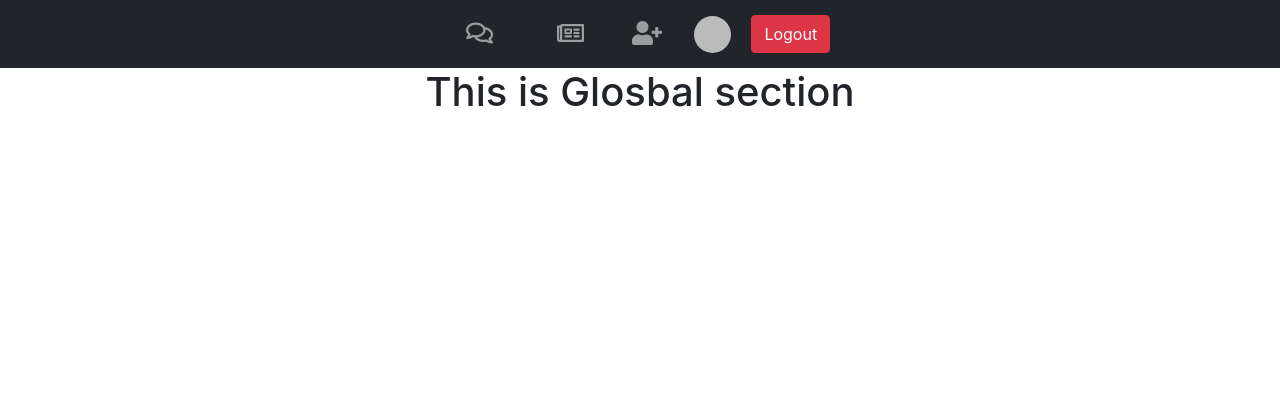
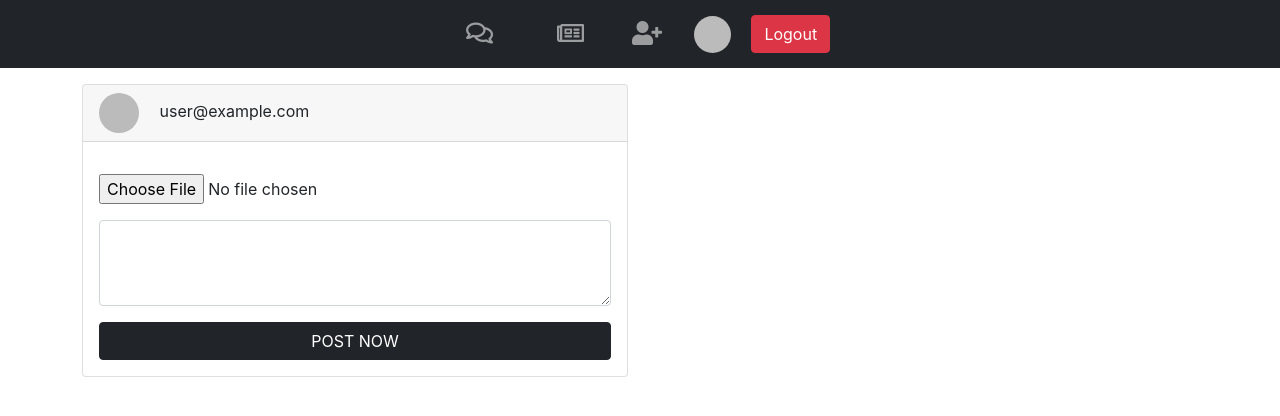
Before and after one commit to MridulSheikh/Live-chat, a React (Create React App) app: page / in a window 1280 px wide. Shown: the top 416 px of the page. Built offline with nearby package versions, Linux system fonts and the light colour scheme; no server answers; sample sign-in values are in the browser's storage.

Commit message:
post section added

```diff
--- a/src/App.js
+++ b/src/App.js
@@ -9,7 +9,7 @@ import PrivateRoute from './commponent/privateRoute/PrivateRoute';
 import AuthProvider from './context/Context';
 function App() {
   return (
-    <div className="App">
+    <div>
     <AuthProvider>
     <BrowserRouter>
      <Routes>
--- a/src/commponent/Chat/Chat.js
+++ b/src/commponent/Chat/Chat.js
@@ -5,11 +5,11 @@ import { Link } from 'react-router-dom';
 const Chat = () => {
     return (
         <Container>
-            <div>
+            <div className="text-center">
             <Row xs={3} md={3} className="bg-dark py-3" sticky="top">
-            <Col sm><Link to="/"> <h3><i className="fas fa-arrow-left text-light"></i></h3></Link></Col>
-            <Col sm><h3 className="text-light">Massages</h3></Col>
-            <Col sm><Link to="friendReq"><h3 className="text-light"><i className="fas fa-user-friends"></i></h3></Link></Col>
+            <Col sm><Link to="/"> <h3 className="text-center"><i className="fas fa-arrow-left text-light"></i></h3></Link></Col>
+            <Col sm><h3 className="text-light text-center">Massages</h3></Col>
+            <Col sm><Link to="friendReq"><h3 className="text-light text-center"><i className="fas fa-user-friends"></i></h3></Link></Col>
            </Row>
             </div>
             <h1>chat section</h1>
--- a/src/commponent/Global/Global.js
+++ b/src/commponent/Global/Global.js
@@ -1,11 +1,18 @@
 import React from 'react';
-import Header from '../Header/Header';
-
+import { Button, Card, Col, Container, Form, Row } from 'react-bootstrap';
+import Post from '../post/Post';
 const Global = () => {
     return (
-        <div>
-            <h1>This is Glosbal section</h1>
-        </div>
+        <Container>
+           <Row className="mt-3">
+           <Col md={6} sm={12}>
+          <Post></Post>
+           </Col>
+           <Col md={6} sm={12}>
+
+           </Col>
+           </Row>
+        </Container>
     );
 };
 
--- /dev/null
+++ b/src/commponent/post/Post.js
@@ -0,0 +1,22 @@
+import React from 'react';
+import { Button, Card, Col, Container, Form, Row } from 'react-bootstrap';
+import useAuth from '../../Hooks/useAuth';
+const Post = () => {
+    const {user} = useAuth()
+    return (
+        <div>
+        <Card>
+        <Card.Header> <img src={user.photoURL} width="40px" style={{borderRadius:"50%"}} /> <span className="ms-3">{user.email}</span> </Card.Header>
+       <Card.Body>
+     <div class="mb-3">
+      <input type="file" className="my-3"/>
+       <textarea class="form-control" id="exampleFormControlTextarea1" rows="3"></textarea>
+     </div>
+     <Button variant="dark" className="w-100">POST NOW</Button>
+      </Card.Body>
+     </Card>
+        </div>
+    );
+};
+
+export default Post;
```
Also changed, not shown: firebase.json (added), 1 other file (tests, documents, lock files or other folders).
